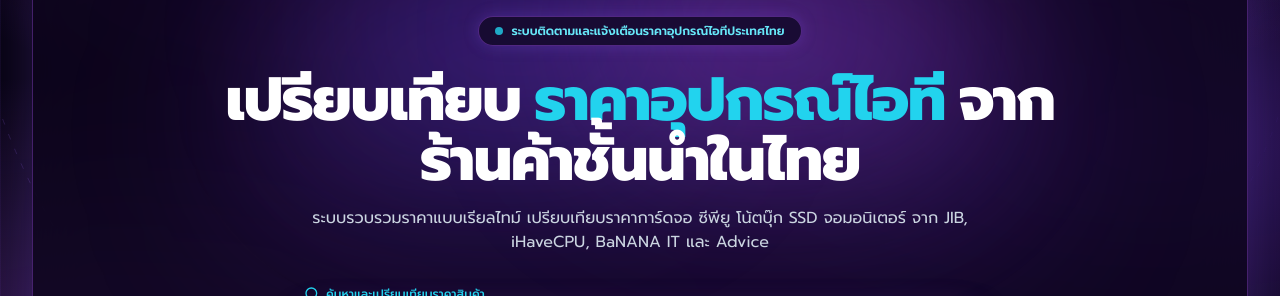
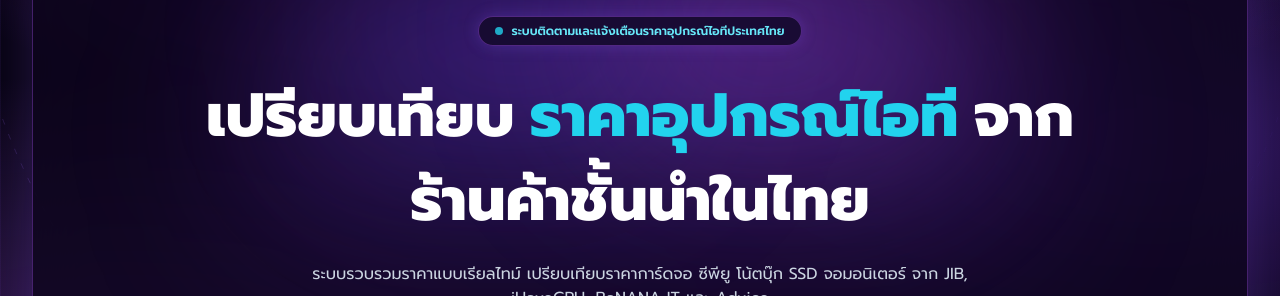
Before and after one commit to ReForGor/Host, a React (Vite) app in the folder frontend/: page / in a window 1280 px wide. Shown: the part 138-434 px from the top of the page. Built offline with nearby package versions, Linux system fonts and the light colour scheme; no server answers.

Commit message:
fix(home): resolve Thai font overlapping in hero heading by adjusting line-height and letter-spacing

```diff
--- a/frontend/src/pages/HomePage.jsx
+++ b/frontend/src/pages/HomePage.jsx
@@ -262,7 +262,7 @@ export default function HomePage({ user, compareList, setCompareList }) {
             </div>
 
             {/* Huge futuristic title */}
-            <h1 className="text-3xl sm:text-5xl lg:text-6xl font-black font-display text-white tracking-tight leading-tight max-w-4xl mx-auto mb-4">
+            <h1 className="text-3xl sm:text-5xl lg:text-6xl font-black font-display text-white leading-normal sm:leading-[1.35] lg:leading-[1.4] max-w-4xl mx-auto mb-4 py-1">
               เปรียบเทียบ <span className="text-cyan-400">ราคาอุปกรณ์ไอที</span> จาก<br className="hidden sm:inline" />ร้านค้าชั้นนำในไทย
             </h1>
 
```
